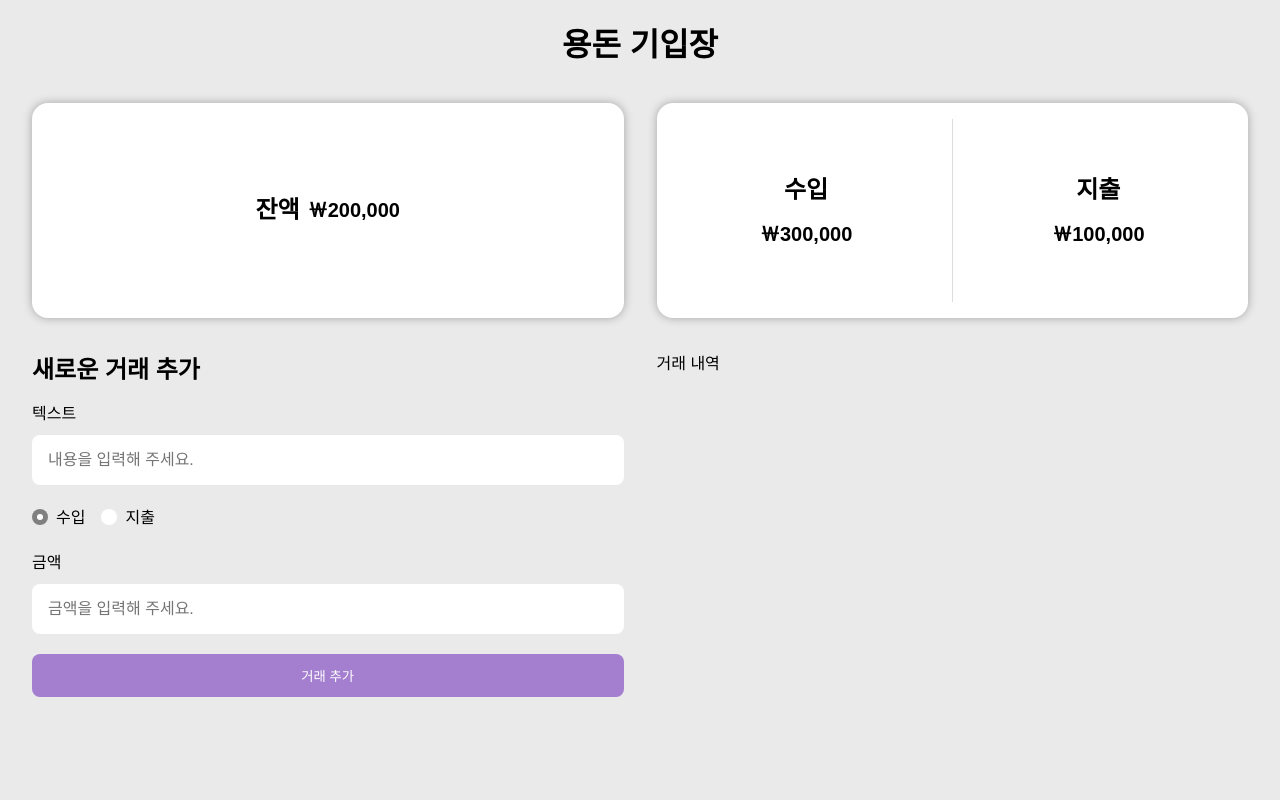
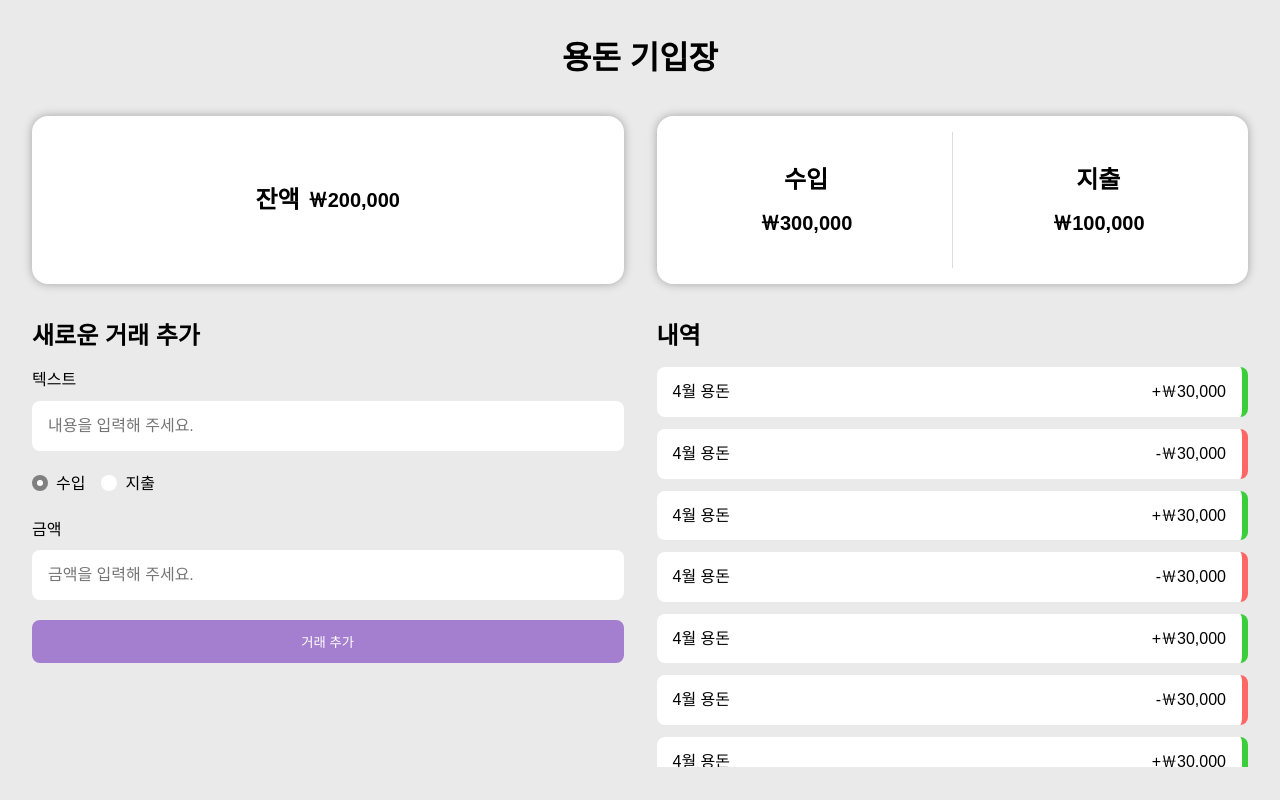
Before and after one commit to nue-os/allowance-book, a React (Vite) app: page / in a window 1280 px wide. Built offline with nearby package versions, Linux system fonts and the light colour scheme; a web font is replaced by a local one.

Commit message:
style: 거래 내역 리스트 스타일링

```diff
--- a/src/index.css
+++ b/src/index.css
@@ -38,9 +38,12 @@
 }
 
 html,
-body,
-#root {
+#root,
+body {
   height: 100%;
+}
+
+body {
   background-color: #eaeaea;
 }
 
@@ -48,7 +51,7 @@ main {
   height: 100%;
   width: calc(100% - 4rem);
   margin: auto;
-  padding: 20px 0;
+  padding: var(--fs33) 0;
   display: flex;
   flex-direction: column;
   gap: 2rem;
@@ -63,13 +66,16 @@ main > section {
   flex: 1;
   display: grid;
   grid-template-columns: repeat(2, 1fr);
-  grid-template-rows: 1fr 2fr;
+  grid-template-rows: 1fr minmax(100px, 450px);
   gap: var(--fs33);
 }
 
 @media (max-width: 768px) {
+  html {
+    height: auto;
+  }
   main > section {
     grid-template-columns: 1fr;
-    grid-template-rows: 1fr 1fr 2fr 2fr;
+    grid-template-rows: 1fr 1fr auto minmax(100px, 450px);
   }
 }
--- /dev/null
+++ b/src/organisms/TransactionList.jsx
@@ -0,0 +1,25 @@
+import React from 'react'
+import css from './TransactionList.module.css'
+import TransactionItem from '../components/TransactionItem'
+
+const TransactionList = () => {
+  return (
+    <div className={css.listCon}>
+      <h2>내역</h2>
+      <div className={css.list}>
+        <TransactionItem text={`4월 용돈`} amount={`30,000`} type={`income`} />
+        <TransactionItem text={`4월 용돈`} amount={`30,000`} type={`expense`} />
+        <TransactionItem text={`4월 용돈`} amount={`30,000`} type={`income`} />
+        <TransactionItem text={`4월 용돈`} amount={`30,000`} type={`expense`} />
+        <TransactionItem text={`4월 용돈`} amount={`30,000`} type={`income`} />
+        <TransactionItem text={`4월 용돈`} amount={`30,000`} type={`expense`} />
+        <TransactionItem text={`4월 용돈`} amount={`30,000`} type={`income`} />
+        <TransactionItem text={`4월 용돈`} amount={`30,000`} type={`expense`} />
+        <TransactionItem text={`4월 용돈`} amount={`30,000`} type={`income`} />
+        <TransactionItem text={`4월 용돈`} amount={`30,000`} type={`expense`} />
+      </div>
+    </div>
+  )
+}
+
+export default TransactionList
--- /dev/null
+++ b/src/organisms/TransactionList.module.css
@@ -0,0 +1,12 @@
+.listCon {
+  display: flex;
+  flex-direction: column;
+  gap: var(--fs12);
+}
+
+.list {
+  display: flex;
+  flex-direction: column;
+  gap: var(--fs12);
+  overflow-y: auto;
+}
--- a/src/pages/MainPage.jsx
+++ b/src/pages/MainPage.jsx
@@ -2,6 +2,7 @@ import React from 'react'
 import BalanceDisplay from '../organisms/BalanceDisplay'
 import IncomeExpenseSummary from '../organisms/IncomeExpenseSummary'
 import TransactionInputForm from '../organisms/TransactionInputForm'
+import TransactionList from '../organisms/TransactionList'
 
 const MainPage = () => {
   return (
@@ -11,7 +12,7 @@ const MainPage = () => {
         <BalanceDisplay />
         <IncomeExpenseSummary />
         <TransactionInputForm />
-        <div>거래 내역</div>
+        <TransactionList />
       </section>
     </main>
   )
```
